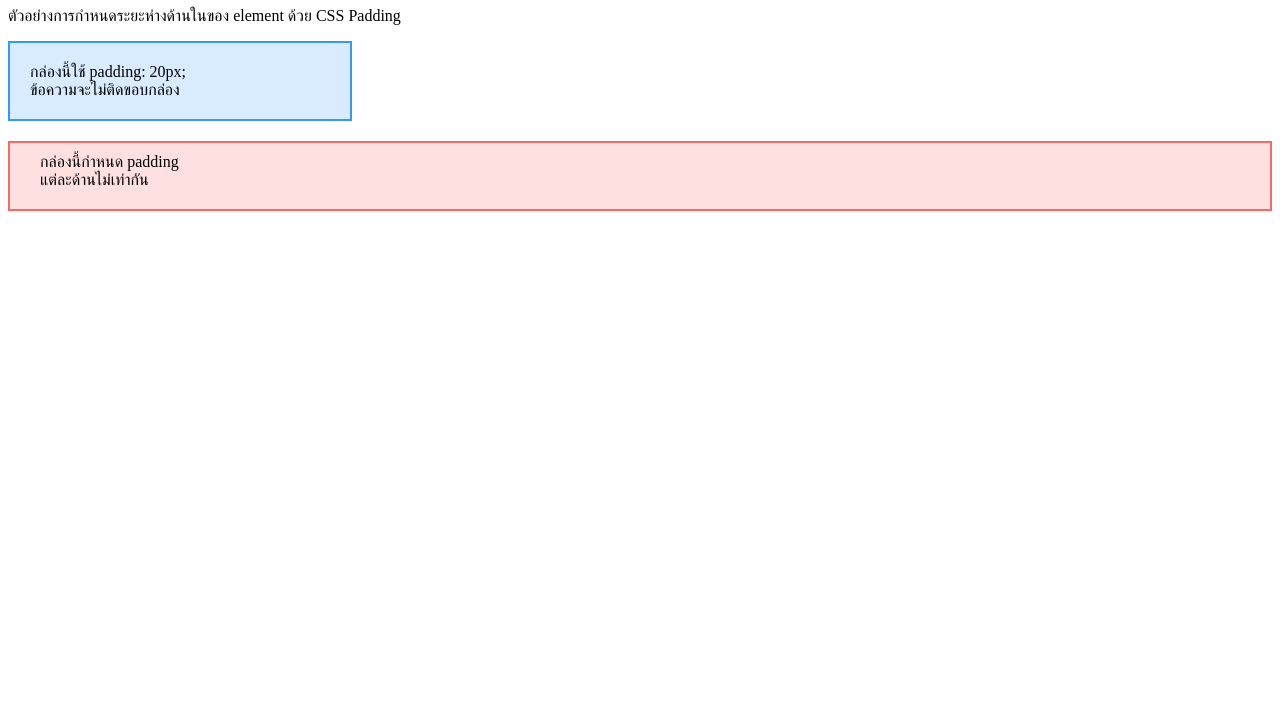
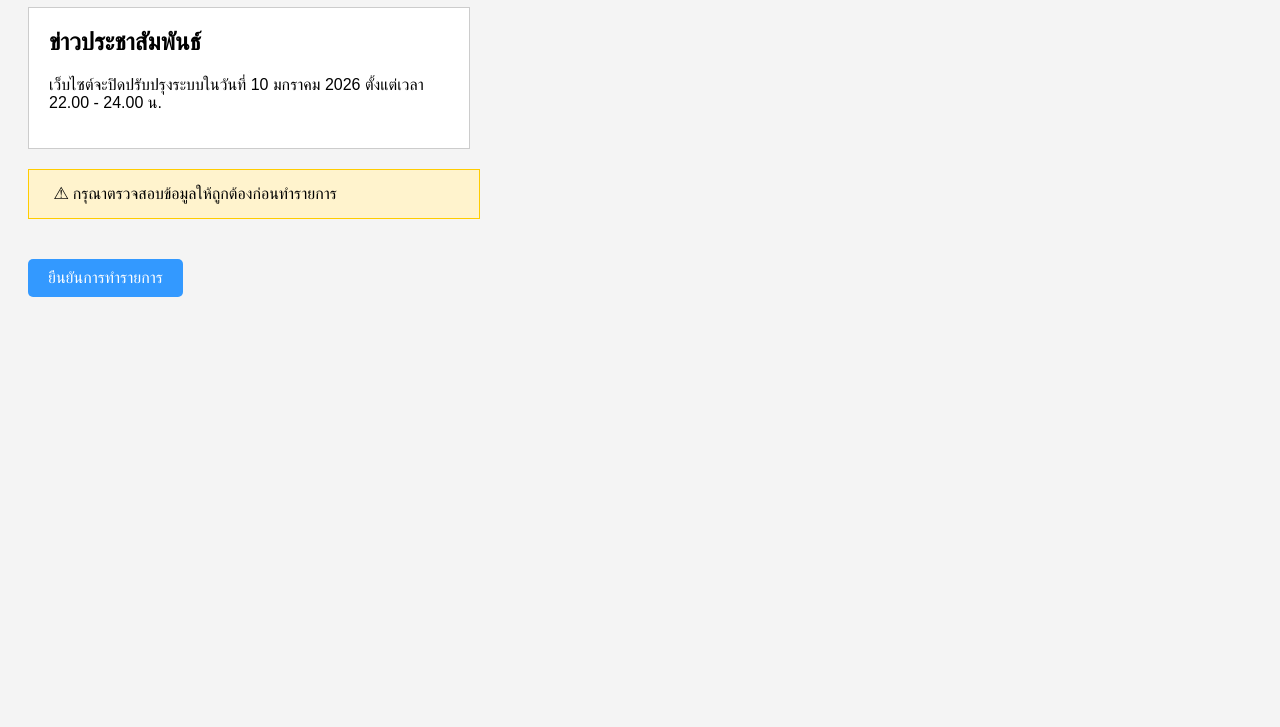
Before and after one commit to kiwiwiwiwi1/CSS-Padding, a plain HTML site: page index.html in a window 1280 px wide. Shown: the part 73-800 px from the top of the page. Drawn offline with Linux system fonts and the light colour scheme.

Commit message:
Update index.html

```diff
--- a/index.html
+++ b/index.html
@@ -2,45 +2,68 @@
 <html lang="th">
 <head>
     <meta charset="UTF-8">
-    <title>ตัวอย่าง CSS Padding</title>
+    <title>CSS Padding</title>
 
     <style>
-        /* CSS Padding */
-        .padding-box {
-            width: 300px;
-            background-color: #d9ecff;
-            border: 2px solid #3399ff;
-
-            padding: 20px;
-            /* padding คือระยะห่างด้านในกรอบ */
+        body {
+            font-family: Arial, sans-serif;
+            background-color: #f4f4f4;
         }
 
-        .padding-custom {
-            margin-top: 20px;
-            background-color: #ffe0e0;
-            border: 2px solid #ff6666;
+        /* กล่องเนื้อหา */
+        .card {
+            width: 400px;
+            background-color: #ffffff;
+            border: 1px solid #ccc;
+            margin: 20px;
+            padding: 20px; /* CSS Padding */
+        }
 
-            padding-top: 10px;
-            padding-right: 30px;
-            padding-bottom: 20px;
-            padding-left: 30px;
+        .card h2 {
+            margin-top: 0;
+        }
+
+        /* กล่องประกาศ */
+        .notice {
+            background-color: #fff3cd;
+            border: 1px solid #ffcc00;
+            padding: 15px 25px;
+            margin: 20px;
+            width: 400px;
+        }
+
+        /* กล่องปุ่ม */
+        .btn {
+            display: inline-block;
+            background-color: #3399ff;
+            color: white;
+            text-decoration: none;
+            padding: 10px 20px; /* padding ใช้จริงกับปุ่ม */
+            border-radius: 5px;
+            margin: 20px;
         }
     </style>
 </head>
 <body>
 
     <h1>CSS Padding</h1>
-    <p>ตัวอย่างการกำหนดระยะห่างด้านในของ element ด้วย CSS Padding</p>
 
-    <div class="padding-box">
-        กล่องนี้ใช้ padding: 20px;<br>
-        ข้อความจะไม่ติดขอบกล่อง
+    <!-- การ์ดข้อมูล -->
+    <div class="card">
+        <h2>ข่าวประชาสัมพันธ์</h2>
+        <p>
+            เว็บไซต์จะปิดปรับปรุงระบบในวันที่ 10 มกราคม 2026
+            ตั้งแต่เวลา 22.00 - 24.00 น.
+        </p>
     </div>
 
-    <div class="padding-custom">
-        กล่องนี้กำหนด padding<br>
-        แต่ละด้านไม่เท่ากัน
+    <!-- กล่องประกาศ -->
+    <div class="notice">
+        ⚠ กรุณาตรวจสอบข้อมูลให้ถูกต้องก่อนทำรายการ
     </div>
+
+    <!-- ปุ่ม -->
+    <a href="#" class="btn">ยืนยันการทำรายการ</a>
 
 </body>
 </html>
```
